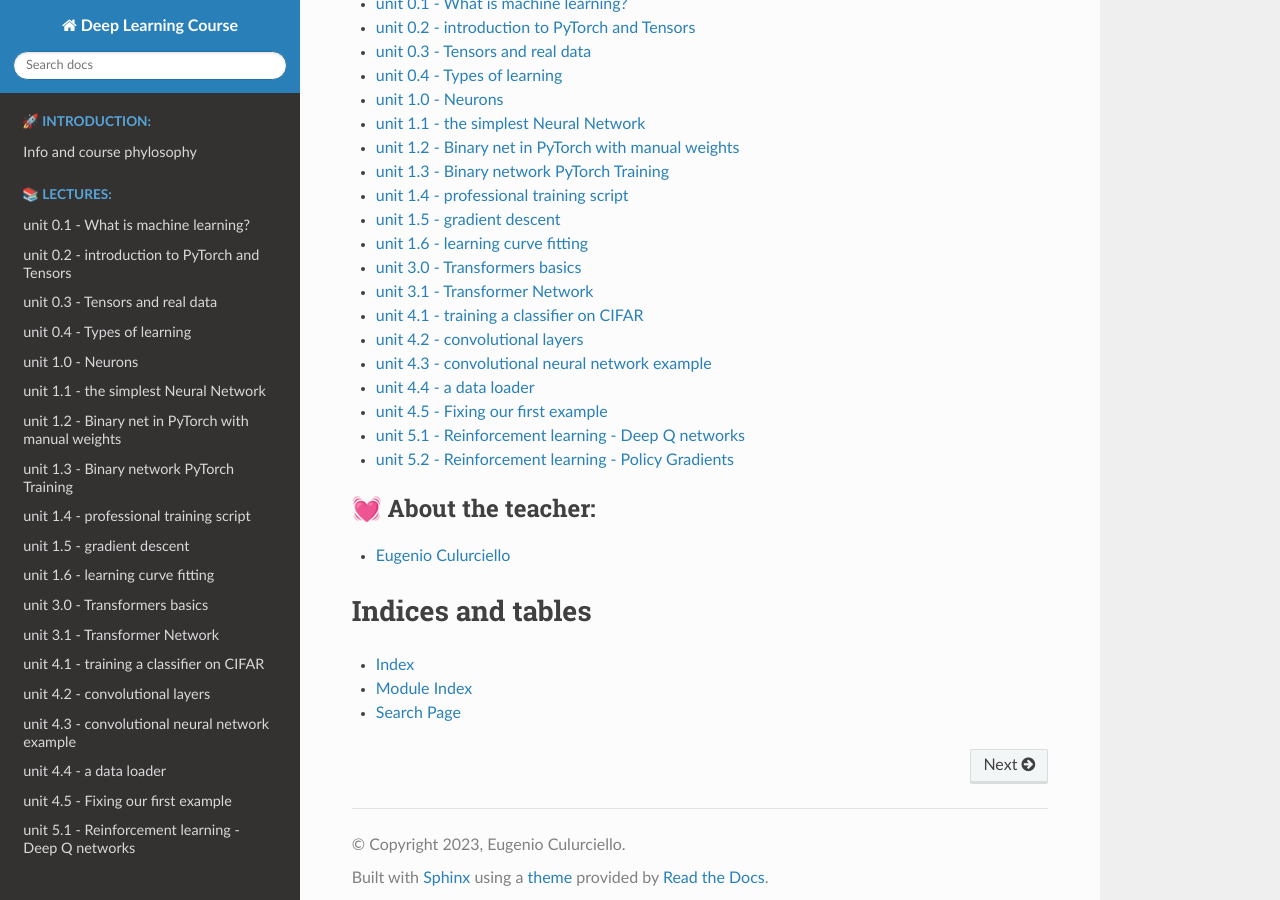
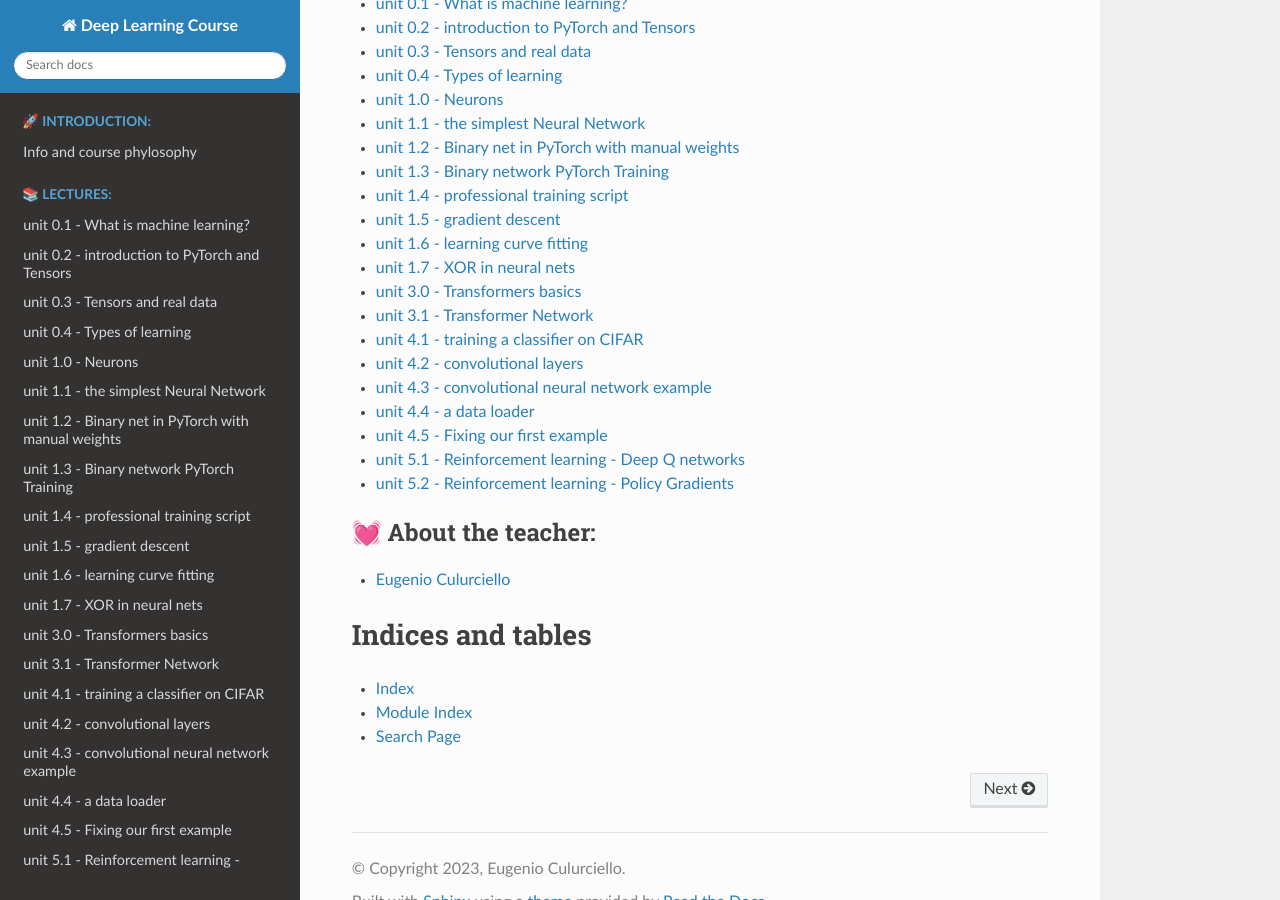
Before and after one commit to culurciello/deep-learning-course-source, a Sphinx documentation site: the page built from source/index.rst, in a window 1280 px wide and 900 px high, scrolled down 725 px. Built offline with Sphinx 7.4.7 and the Read the Docs theme 2.0.0, drawn with Linux system fonts in a browser that asks for light colours; pages that are not in the unit, such as notebooks, are missing from menus; part of the change alters nothing that is shown.

```diff
--- a/source/index.rst
+++ b/source/index.rst
@@ -43,6 +43,7 @@ Useful links
    lectures/14-full-train_script_pytorch.ipynb
    lectures/15-gradient-descent.ipynb
    lectures/16-curve-fit.ipynb
+   lectures/17-xnor.ipynb
    lectures/20-sequences-AK.ipynb
    lectures/21-nlp-AK.ipynb
    lectures/22-cnn-AK.ipynb
```
Also changed, not shown: source/lectures/17-xnor.ipynb (added), source/lectures/images/XNOR.png (added), 2 other files.
